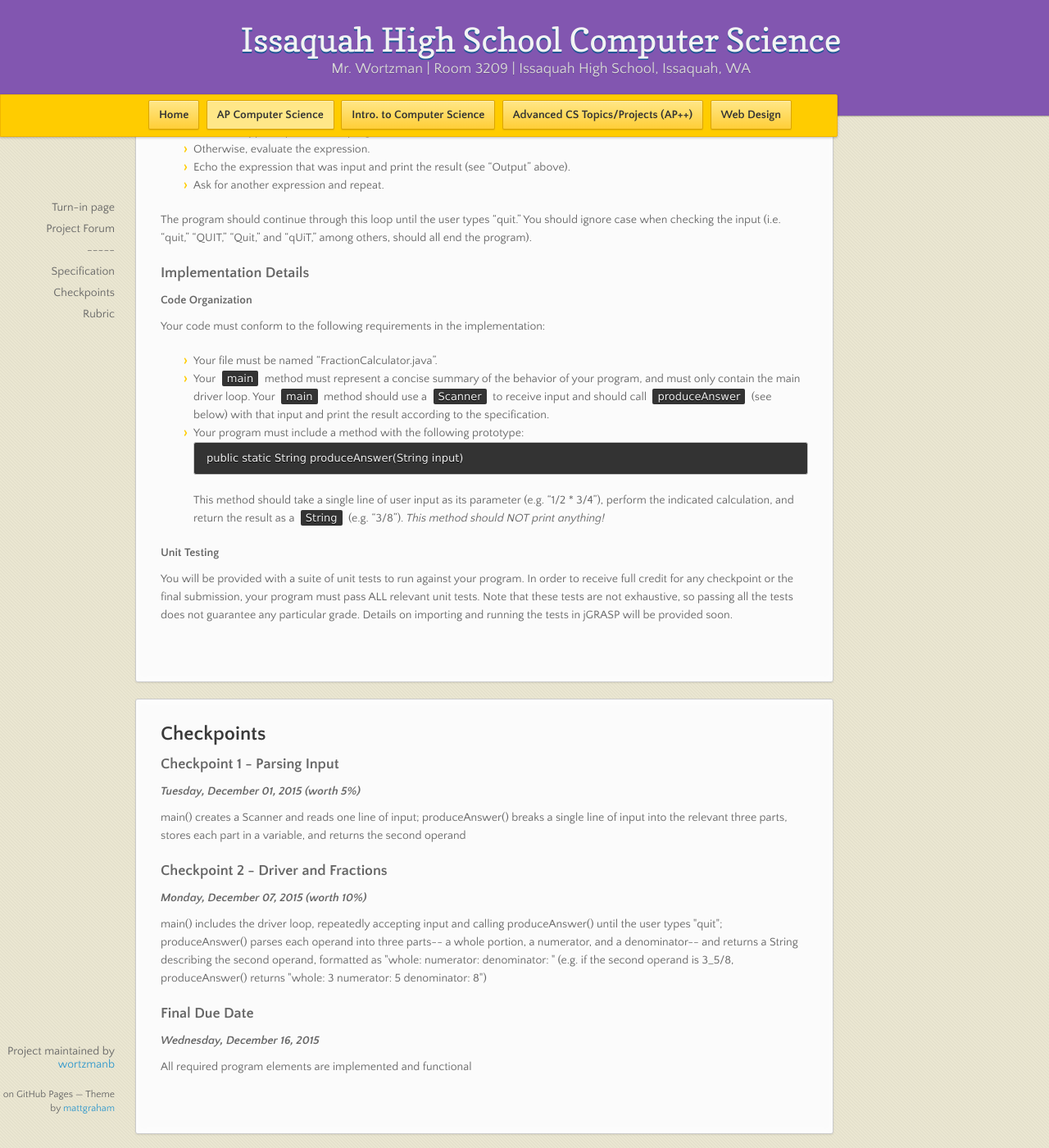
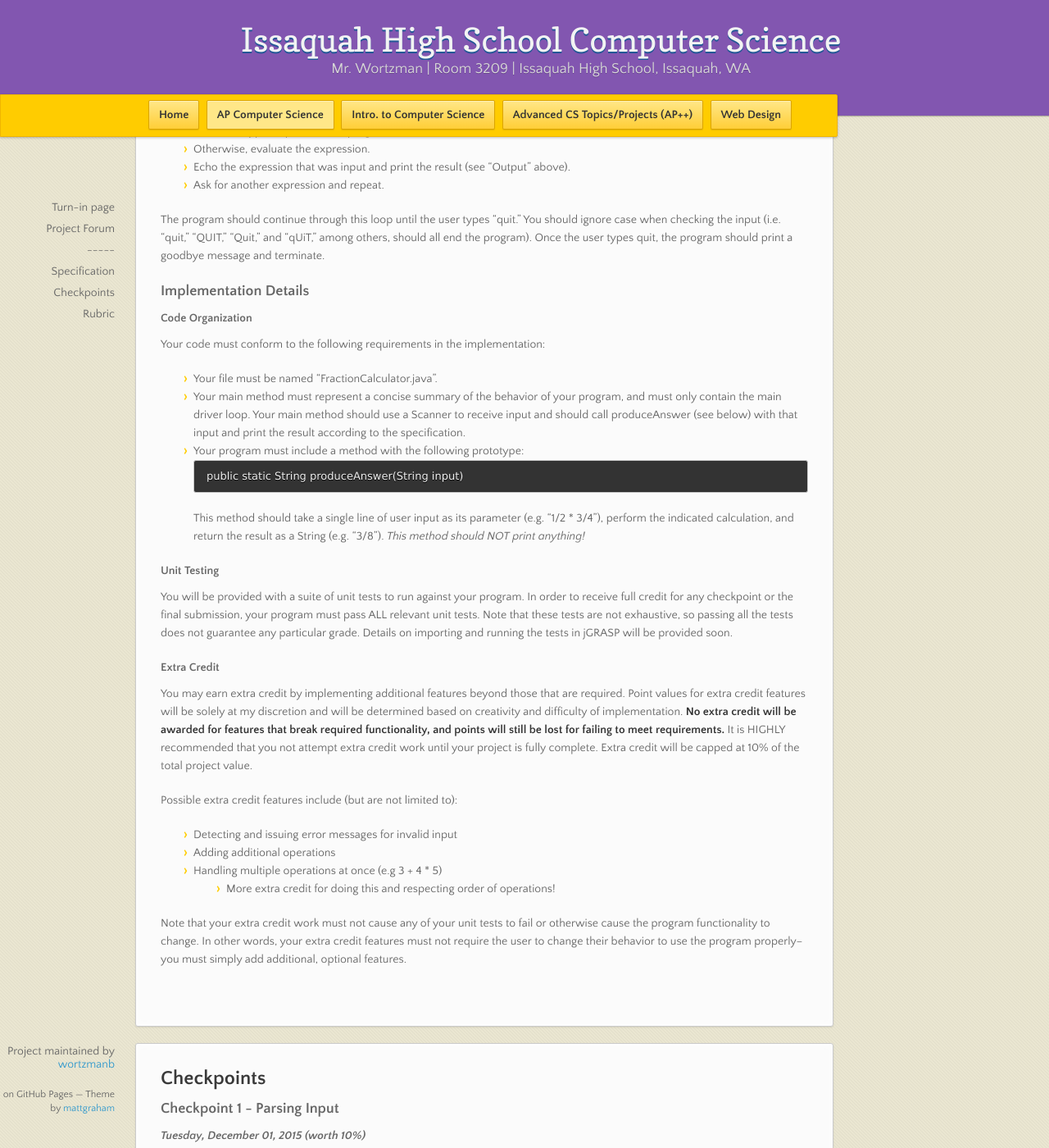
Before and after one commit to stutlerk/ihs-website, a Jekyll site: the page built from _apcs/projects/proj1.md, in a window 1280 px wide and 1400 px high, scrolled down 819 px. Shown: the whole window at 82% size. Built offline with Jekyll 4.4.1, drawn with Linux system fonts in a browser that asks for light colours; nearby versions of some CDN libraries; some of the changed text lies outside the part shown.

Commit message:
Edits to Fraction Calculator.

````diff
--- a/_apcs/projects/proj1.md
+++ b/_apcs/projects/proj1.md
@@ -11,7 +11,7 @@ forum: #
 checkpoints:
   - title: Checkpoint 1 - Parsing Input
     date: 2015-12-01
-    value: 5%
+    value: 10%
     description: main() creates a Scanner and reads one line of input; produceAnswer() breaks a single line of input into the relevant three parts, stores each part in a variable, and returns the second operand
   - title: Checkpoint 2 - Driver and Fractions
     date: 2015-12-07
@@ -30,11 +30,11 @@ rubric:
         value: 1
       - criterion: Program is able to parse each line of input into three parts (value, operator, value)
         value: 2
+      - criterion: Program is able to parse each fraction value into three parts (whole, numerator, denominator)
+        value: 3
       - criterion: Program is able to handle integers, proper fractions, improper fractions, and mixed numbers, both positive and negative
         value: 4
-      - criterion: Program is able to parse each fraction value into three parts (whole, numerator, denominator)
-        value: 3
-      - criterion: Program echoes input and outputs result
+      - criterion: Program output is in proper format
         value: 2
       - criterion: Output is a mixed fraction in lowest terms
         value: 4
@@ -45,19 +45,19 @@ rubric:
     total: 25
   implementation:
     criteria:
-      - criterion: '`main` is a concise summary of program behavior'
+      - criterion: main is a concise summary of program behavior
         value: 1
-      - criterion: '`produceAnswer` is implemented as required'
+      - criterion: produceAnswer is implemented as required
         value: 2
       - criterion: Program uses good procedural decomposition, including parameters and return values
-        value: 3
+        value: 2
       - criterion: Program is well-documented and uses good style
         value: 2
       - criterion: Checkpoint 1
-        value: 2
+        value: 4
       - criterion: Checkpoint 2
         value: 4
-    total: 14
+    total: 15
 ---
 ### Overview
 Modern computers are capable of an incredibly varied set of operations and behaviors, from analyzing data to playing movies to supporting complex three-dimensional games.  At the core of all these programs, however, is the central talent of computers—- performing mathematical operations.  We will utilize this basic skill to implement a calculator program that will perform a variety of operations on fractions.
@@ -81,7 +81,7 @@ Your program should begin by welcoming the user to the program.  Then, it should
 - Echo the expression that was input and print the result (see "Output" above).
 - Ask for another expression and repeat.
 
-The program should continue through this loop until the user types "quit."  You should ignore case when checking the input (i.e. "quit," "QUIT," "Quit," and "qUiT," among others, should all end the program).
+The program should continue through this loop until the user types "quit."  You should ignore case when checking the input (i.e. "quit," "QUIT," "Quit," and "qUiT," among others, should all end the program).  Once the user types quit, the program should print a goodbye message and terminate.
 
 ### Implementation Details
 
@@ -89,12 +89,24 @@ The program should continue through this loop until the user types "quit."  You
 Your code must conform to the following requirements in the implementation:
 
 - Your file must be named "FractionCalculator.java".
-- Your `main` method must represent a concise summary of the behavior of your program, and must only contain the main driver loop.  Your `main` method should use a `Scanner` to receive input and should call `produceAnswer` (see below) with that input and print the result according to the specification.
+- Your main method must represent a concise summary of the behavior of your program, and must only contain the main driver loop.  Your main method should use a Scanner to receive input and should call produceAnswer (see below) with that input and print the result according to the specification.
 - Your program must include a method with the following prototype:
-```java
+```
 public static String produceAnswer(String input)
 ```
-This method should take a single line of user input as its parameter (e.g. "1/2 * 3/4"), perform the indicated calculation, and return the result as a `String` (e.g. "3/8").  _This method should NOT print anything!_
+This method should take a single line of user input as its parameter (e.g. "1/2 * 3/4"), perform the indicated calculation, and return the result as a String (e.g. "3/8").  _This method should NOT print anything!_
 
 #### Unit Testing
 You will be provided with a suite of unit tests to run against your program.  In order to receive full credit for any checkpoint or the final submission, your program must pass ALL relevant unit tests.  Note that these tests are not exhaustive, so passing all the tests does not guarantee any particular grade.  Details on importing and running the tests in jGRASP will be provided soon.
+
+#### Extra Credit
+You may earn extra credit by implementing additional features beyond those that are required.  Point values for extra credit features will be solely at my discretion and will be determined based on creativity and difficulty of implementation.  **No extra credit will be awarded for features that break required functionality, and points will still be lost for failing to meet requirements.**  It is HIGHLY recommended that you not attempt extra credit work until your project is fully complete.  Extra credit will be capped at 10% of the total project value.
+
+Possible extra credit features include (but are not limited to):
+
+- Detecting and issuing error messages for invalid input
+- Adding additional operations
+- Handling multiple operations at once (e.g  3 + 4 * 5)
+  - More extra credit for doing this and respecting order of operations!
+
+Note that your extra credit work must not cause any of your unit tests to fail or otherwise cause the program functionality to change.  In other words, your extra credit features must not require the user to change their behavior to use the program properly-- you must simply add additional, optional features.
````
